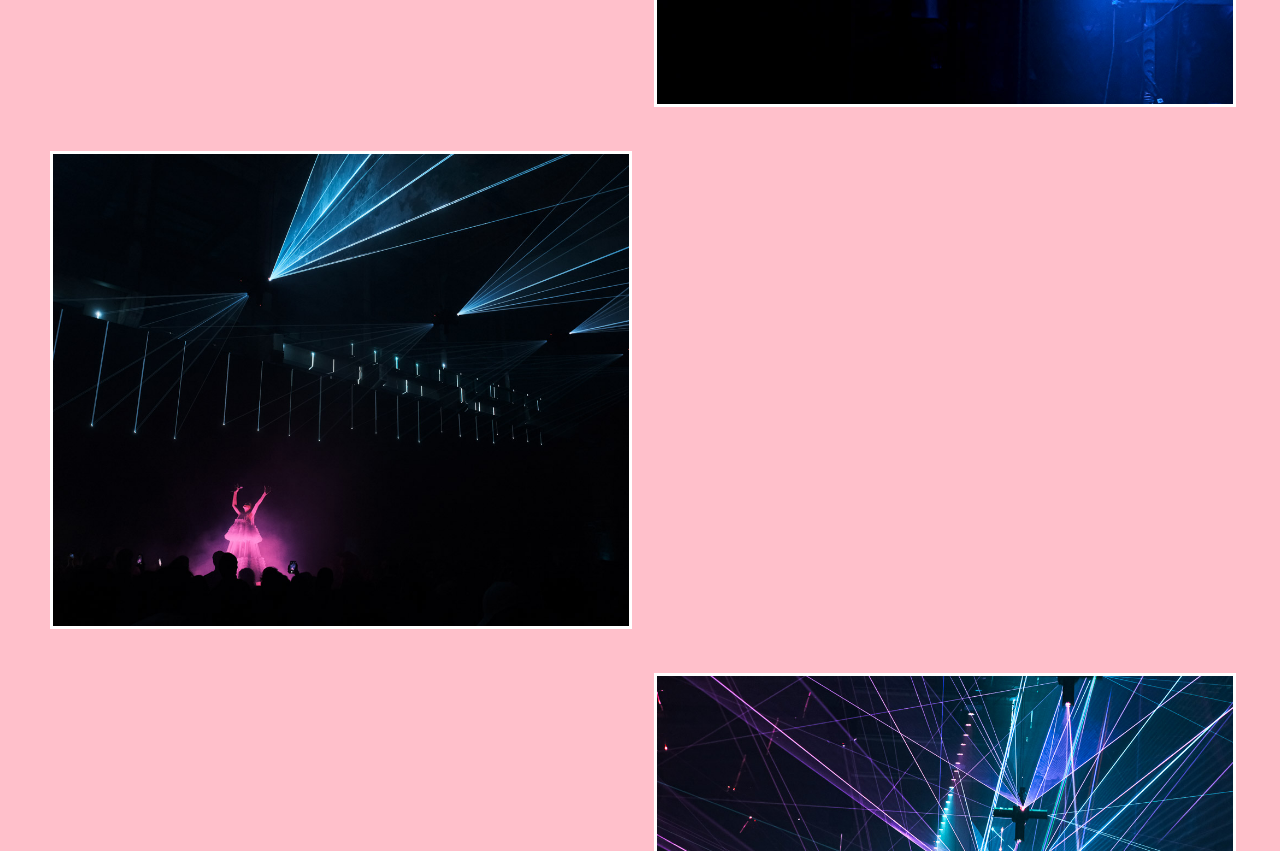
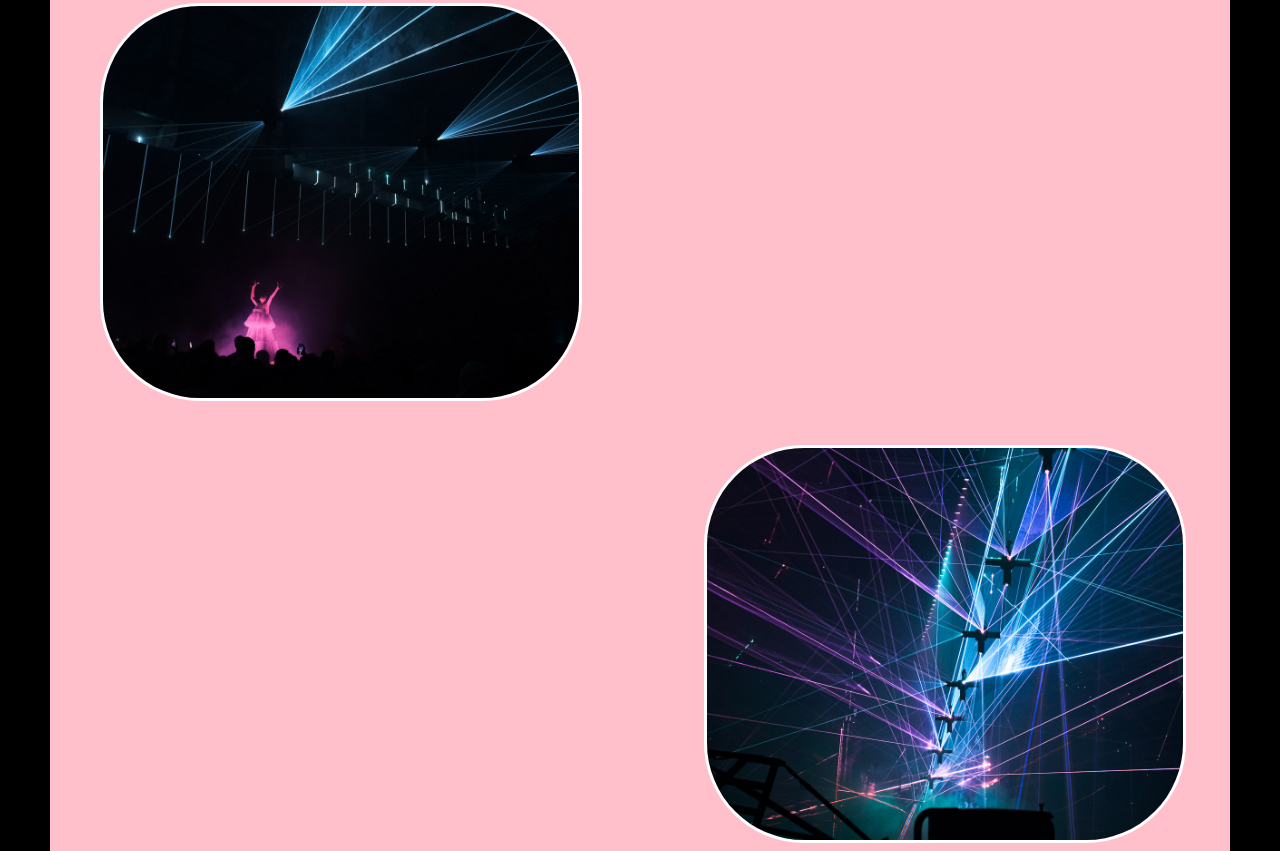
Before and after one commit to AdrienYakite/Site-Mathias-Portfolio-Photo, a plain HTML site: page portfolio.html in a window 1280 px wide. Shown: the part 1411-2262 px from the top of the page. Drawn offline with nearby package versions, Linux system fonts and the light colour scheme.

Commit message:
Modifications page "Portfolio"

```diff
--- a/stylePortfolio.css
+++ b/stylePortfolio.css
@@ -31,6 +31,8 @@ body{
 main section{
     background-color: pink;
     padding-bottom: 100px;
+    margin: 50px;
+    border-radius: 100px;
 }
 
 nav,footer{
@@ -212,7 +214,7 @@ form textarea::placeholder{
     width: 100%;
     height: 100%;
     object-fit: cover;
-    border-radius: 0px;
+    border-radius: 100px;
     border: 3px white solid;
 }
 
@@ -220,7 +222,7 @@ form textarea::placeholder{
     width: 100%;
     height: 100%;
     object-fit: cover;
-    border-radius: 0px;
+    border-radius: 100px;
     border: 3px white solid;
 }
 
```
